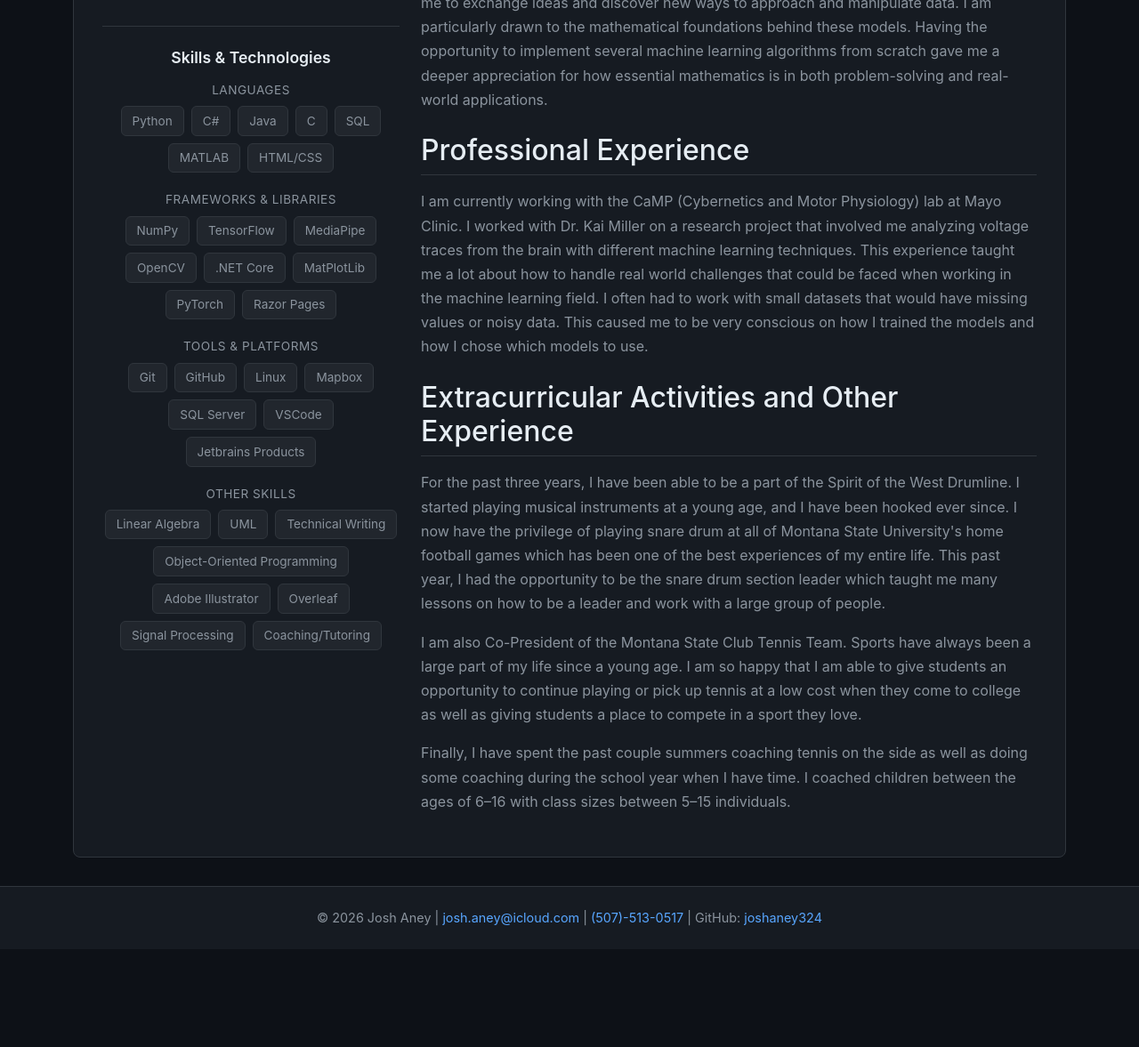
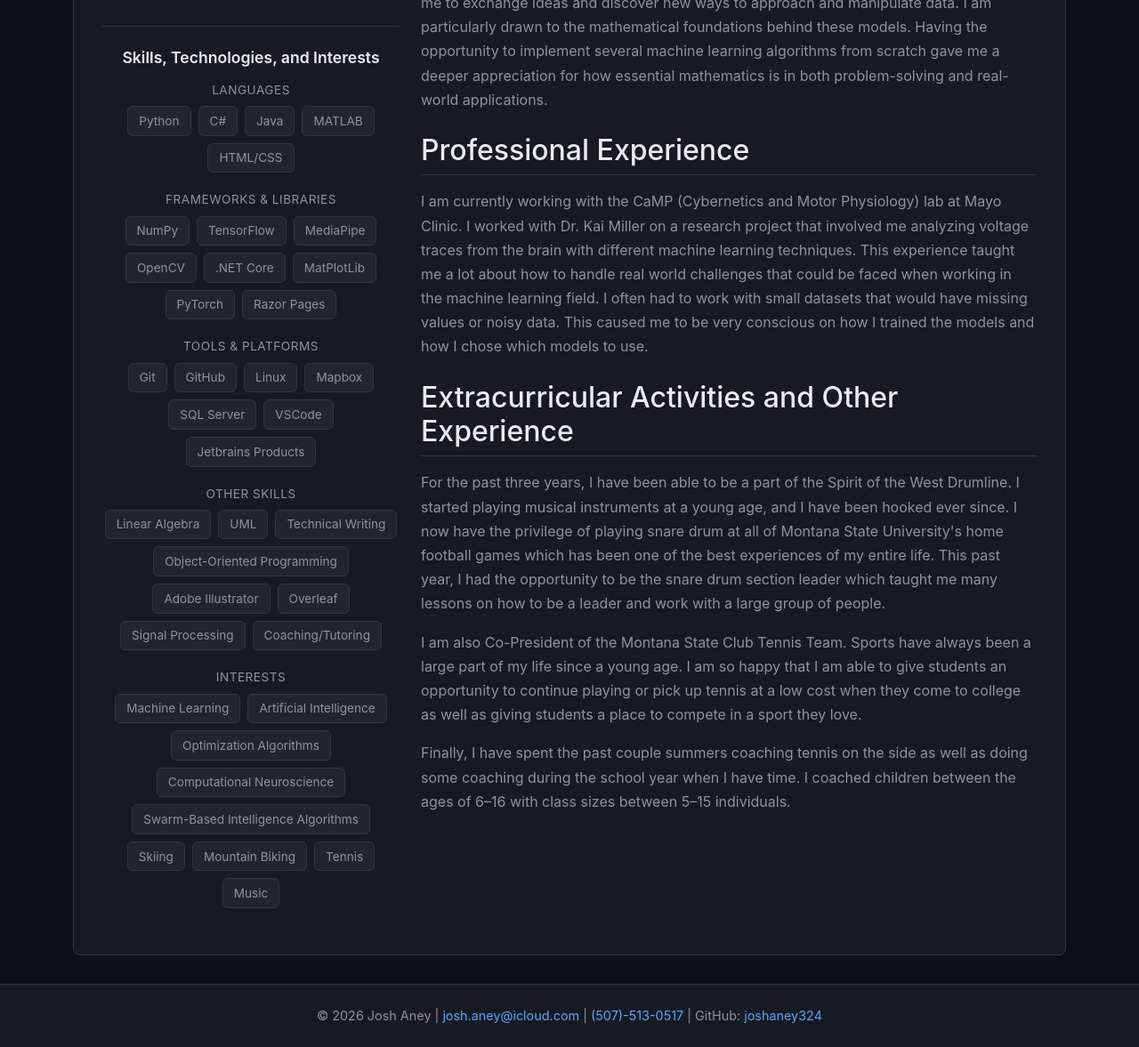
Before and after one commit to joshaney324/PersonalWebsite, a plain HTML site: page index.html in a window 1280 px wide. Shown: the part 641-1818 px from the top of the page at 89% size. Before the commit the page ends 1708 px from the top, so only its background shows below. Drawn offline with nearby package versions, Linux system fonts and the light colour scheme.

Commit message:
Add interests

```diff
--- a/index.html
+++ b/index.html
@@ -52,15 +52,13 @@
                     </div>
 
                     <div class="skills-section">
-                        <h3>Skills & Technologies</h3>
+                        <h3>Skills, Technologies, and Interests</h3>
                         <div class="skill-category">
                             <div class="skill-category-title">Languages</div>
                             <div class="skill-badges">
                                 <span class="skill-badge">Python</span>
                                 <span class="skill-badge">C#</span>
                                 <span class="skill-badge">Java</span>
-                                <span class="skill-badge">C</span>
-                                <span class="skill-badge">SQL</span>
                                 <span class="skill-badge">MATLAB</span>
                                 <span class="skill-badge">HTML/CSS</span>
                             </div>
@@ -101,6 +99,20 @@
                                 <span class="skill-badge">Overleaf</span>
                                 <span class="skill-badge">Signal Processing</span>
                                 <span class="skill-badge">Coaching/Tutoring</span>
+                            </div>
+                        </div>
+                        <div class="skill-category">
+                            <div class="skill-category-title">Interests</div>
+                            <div class="skill-badges">
+                                <span class="skill-badge">Machine Learning</span>
+                                <span class="skill-badge">Artificial Intelligence</span>
+                                <span class="skill-badge">Optimization Algorithms</span>
+                                <span class="skill-badge">Computational Neuroscience</span>
+                                <span class="skill-badge">Swarm-Based Intelligence Algorithms</span>
+                                <span class="skill-badge">Skiing</span>
+                                <span class="skill-badge">Mountain Biking</span>
+                                <span class="skill-badge">Tennis</span>
+                                <span class="skill-badge">Music</span>
                             </div>
                         </div>
                     </div>
```
